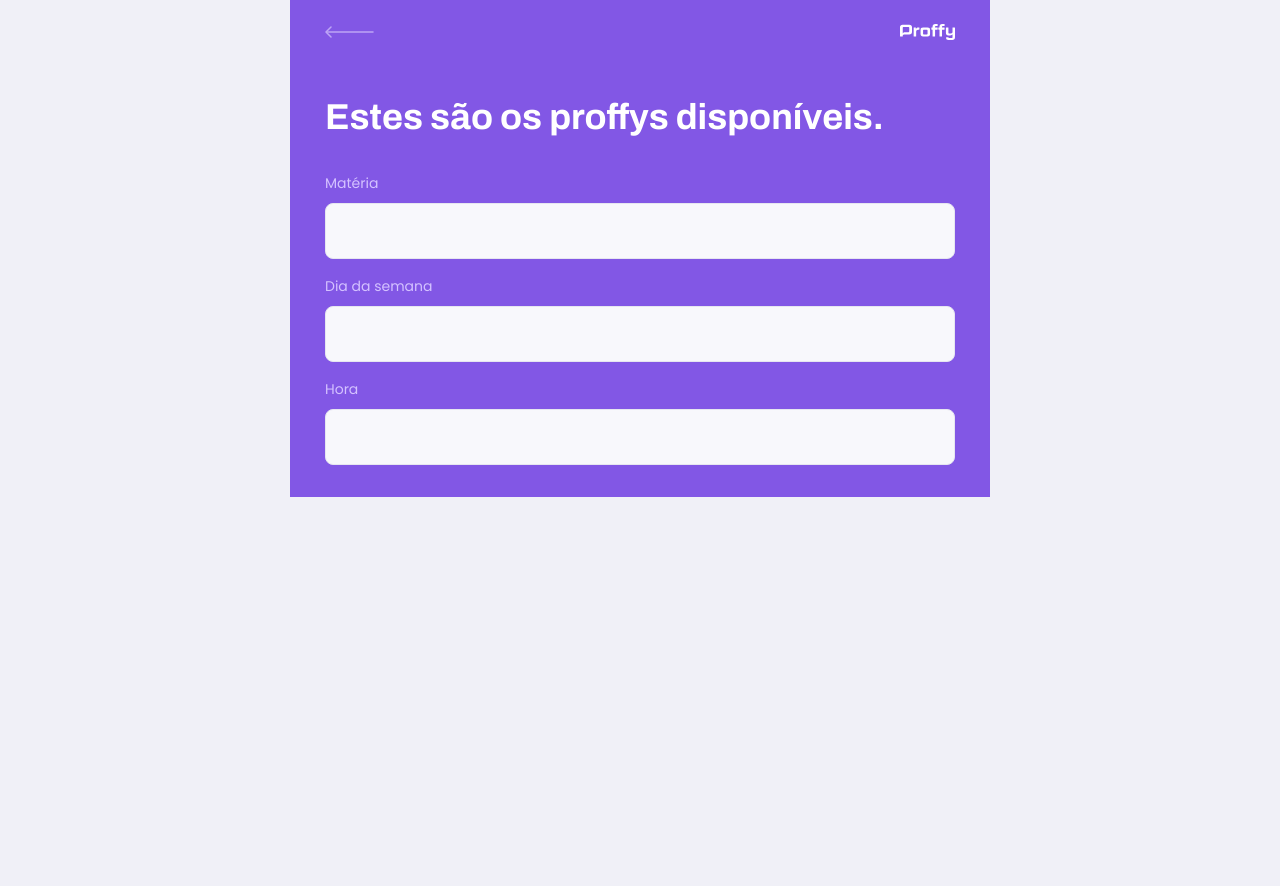
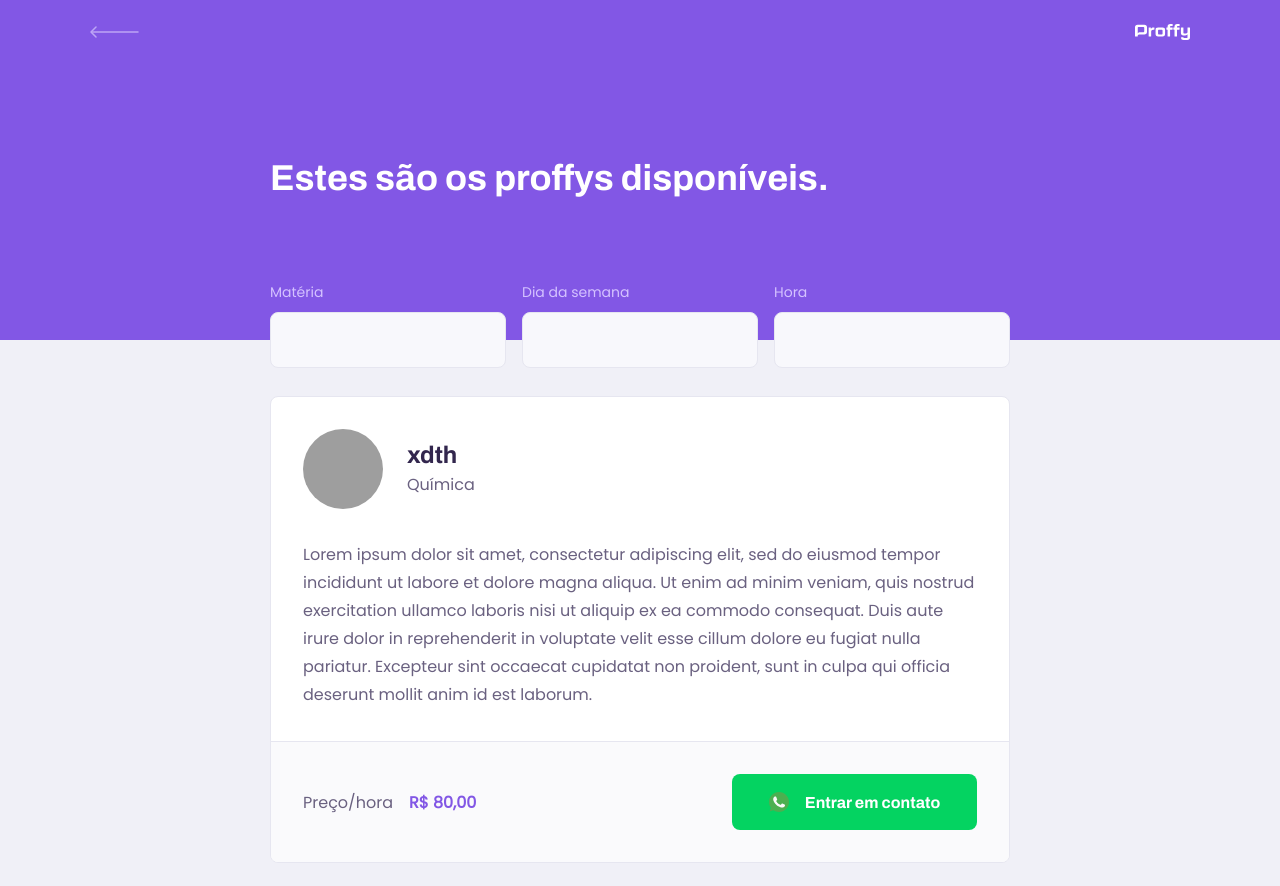
Before and after one commit to xdth/proffy, a React (Create React App) app in the folder web/: page /study in a window 1280 px wide. Shown: the top 886 px of the page. Before the commit the page ends 800 px from the top, so only its background shows below. Built offline with nearby package versions, Linux system fonts and the light colour scheme; grey boxes are pictures that could not be loaded.

Commit message:
teachersItem component

```diff
--- a/web/src/assets/styles/global.css
+++ b/web/src/assets/styles/global.css
@@ -46,6 +46,7 @@ input,
 button,
 textarea {
   font: 500 1.6rem Poppins;
+  color: var(--color-text-base);
 }
 
 .container {
--- a/web/src/componenets/PageHeader/index.tsx
+++ b/web/src/componenets/PageHeader/index.tsx
@@ -3,6 +3,8 @@ import { Link } from 'react-router-dom';
 
 import logoImg from '../../assets/images/logo.svg';
 import backIcon from '../../assets/images/icons/back.svg';
+
+import './styles.css';
 
 interface PageHeaderProps {
   title: string;
--- a/web/src/componenets/PageHeader/styles.css
+++ b/web/src/componenets/PageHeader/styles.css
@@ -0,0 +1,67 @@
+
+.page-header {
+  display: flex;
+  flex-direction: column;
+  background-color: var(--color-primary);
+}
+
+.page-header .top-bar-container {
+  width: 90%;
+  margin: 0 auto;
+  display: flex;
+  justify-content: space-between;
+  align-items: center;
+  color: var(--color-text-in-primary);
+  padding:  1.6rem 0;
+}
+
+.page-header .top-bar-container a {
+  height: 3.2rem;
+  transition: opacity 0.2s;
+}
+
+.page-header .top-bar-container a:hover {
+  opacity: 0.6;
+}
+
+.page-header .top-bar-container > img {
+  height: 1.6rem;
+}
+
+.page-header .header-content {
+  width: 90%;
+  margin: 0 auto;
+  position: relative;
+  margin: 3.2rem auto;
+}
+
+.page-header .header-content strong {
+  font: 700 3.6rem Archivo;
+  line-height: 4.2rem;
+  color: var(--color-title-in-primary);
+}
+
+@media (min-width: 700px) {
+  .page-header {
+    height: 340px;
+  }
+
+  .page-header .top-bar-container {
+    max-width: 1100px;
+  }
+
+  .page-header .header-content {
+    flex: 1;
+    max-width: 740px;
+    margin: 0 auto;
+    padding-bottom: 48px;
+    display: flex;
+    flex-direction: column;
+    justify-content: center;
+    align-items: flex-start;
+  }
+
+  .page-header .header-content srtong {
+    max-width: 350px;
+  }
+}
--- /dev/null
+++ b/web/src/componenets/TeacherItem/index.tsx
@@ -0,0 +1,36 @@
+import React from 'react';
+
+import whatsappIcon from '../../assets/images/icons/whatsapp.svg';
+
+import './styles.css'
+
+function TeacherItem() {
+  return (
+      <article className="teacher-item">
+        <header>
+          <img src="https://avatars1.githubusercontent.com/u/12601116?s=460&u=a654dd1ff2aa806f44650c70871b0b614b99d64f&v=4" alt="xdth"/>
+          <div>
+            <strong>xdth</strong>
+            <span>Química</span>
+          </div>
+        </header>
+
+        <p>
+          Lorem ipsum dolor sit amet, consectetur adipiscing elit, sed do eiusmod tempor incididunt ut labore et dolore magna aliqua. Ut enim ad minim veniam, quis nostrud exercitation ullamco laboris nisi ut aliquip ex ea commodo consequat. Duis aute irure dolor in reprehenderit in voluptate velit esse cillum dolore eu fugiat nulla pariatur. Excepteur sint occaecat cupidatat non proident, sunt in culpa qui officia deserunt mollit anim id est laborum.
+        </p>
+
+        <footer>
+          <p>
+            Preço/hora
+            <strong>R$ 80,00</strong>
+          </p>
+          <button>
+            <img src={whatsappIcon} alt="Whatsapp"/>
+            Entrar em contato
+          </button>
+        </footer>
+      </article>
+  );
+}
+
+export default TeacherItem;
--- /dev/null
+++ b/web/src/componenets/TeacherItem/styles.css
@@ -0,0 +1,104 @@
+
+.teacher-item {
+  background: var(--color-box-base);
+  border: 1px solid var(--color-line-in-white);
+  border-radius: 0.8rem;
+  margin-top: 2.4rem;
+  overflow: hidden;
+}
+
+.teacher-item header {
+  padding: 3.2rem 2rem;
+  display: flex;
+  align-items: center;
+}
+
+.teacher-item header img {
+  width: 8rem;
+  height: 8rem;
+  border-radius: 50%;
+}
+
+.teacher-item header div {
+  margin-left: 2.4rem;
+}
+
+.teacher-item header div strong {
+  font: 700 2.4rem Archivo;
+  display: block;
+  color: var(--color-text-title)
+}
+
+.teacher-item header div span {
+  font-size: 1.6rem;
+  display: block;
+  margin-top: 0.4rem;
+}
+
+.teacher-item > p {
+  padding: 0 2rem;
+  font-size: 1.6rem;
+  line-height: 2.8rem;
+}
+
+.teacher-item footer {
+  padding: 3.2rem 2rem;
+  background: var(--color-box-footer);
+  border-top: 1px solid var(--color-line-in-white);
+  margin-top: 3.2rem;
+  display: flex;
+  align-items: center;
+  justify-content: space-between;
+}
+
+.teacher-item footer p strong {
+  color: var(--color-primary);
+  font-size: 1.6rem;
+  display: block;
+}
+
+.teacher-item footer button {
+  width: 20rem;
+  height: 5.6rem;
+  background: var(--color-secondary);
+  color: var(--color-button-text);
+  border: 0;
+  border-radius: 0.8rem;
+  cursor: pointer;
+  font: 700 1.4rem Archivo;
+  display: flex;
+  align-items: center;
+  justify-content: space-evenly;
+  transition: 0.2s;
+}
+
+.teacher-item footer button:hover {
+  background: var(--color-secondary-dark);
+}
+
+
+@media (min-width: 700px) {
+  .teacher-item header,
+  .teacher-item footer {
+    padding: 3.2rem;
+  }
+
+  .teacher-item > p {
+    padding: 0 3.2rem;
+  }
+
+  .teacher-item footer p strong {
+    display: initial;
+    margin-left: 1.6rem;
+  }
+
+  .teacher-item footer button {
+    width: 24.5rem;
+    font-size: 1.6rem;
+    justify-content: center;
+  }
+
+  .teacher-item footer button img {
+    margin-right: 1.6rem;
+  }
+}
--- a/web/src/pages/TeacherList/index.tsx
+++ b/web/src/pages/TeacherList/index.tsx
@@ -1,6 +1,7 @@
 import React from 'react';
 
 import PageHeader from '../../componenets/PageHeader';
+import TeacherItem from '../../componenets/TeacherItem';
 
 import './styles.css';
 
@@ -23,6 +24,15 @@ function TeacherList() {
         </div>
       </form>
     </PageHeader>
+
+    <main>
+      <TeacherItem />
+      <TeacherItem />
+      <TeacherItem />
+      <TeacherItem />
+      <TeacherItem />
+      <TeacherItem />
+    </main>
     </div>
   );
 }
--- a/web/src/pages/TeacherList/styles.css
+++ b/web/src/pages/TeacherList/styles.css
@@ -1,48 +1,6 @@
 #page-teacher-list {
   width: 100vw;
   height: 100vh;
-}
-
-.page-header {
-  display: flex;
-  flex-direction: column;
-  background-color: var(--color-primary);
-}
-
-.page-header .top-bar-container {
-  width: 90%;
-  margin: 0 auto;
-  display: flex;
-  justify-content: space-between;
-  align-items: center;
-  color: var(--color-text-in-primary);
-  padding:  1.6rem 0;
-}
-
-.page-header .top-bar-container a {
-  height: 3.2rem;
-  transition: opacity 0.2s;
-}
-
-.page-header .top-bar-container a:hover {
-  opacity: 0.6;
-}
-
-.page-header .top-bar-container > img {
-  height: 1.6rem;
-}
-
-.page-header .header-content {
-  width: 90%;
-  margin: 0 auto;
-  position: relative;
-  margin: 3.2rem auto;
-}
-
-.page-header .header-content strong {
-  font: 700 3.6rem Archivo;
-  line-height: 4.2rem;
-  color: var(--color-title-in-primary);
 }
 
 #search-teachers {
@@ -87,3 +45,32 @@
   right: 1.6rem;
   bottom: 0;
 }
+
+#page-teacher-list main {
+  margin: 3.2rem auto;
+  width: 90%;
+}
+
+@media (min-width: 700px) {
+  #page-teacher-list {
+    max-width: 100%;
+  }
+
+  #search-teachers {
+    display: grid;
+    grid-template-columns: repeat(3, 1fr);
+    column-gap: 16px;
+    position: absolute;
+    bottom: -28px;
+  }
+
+  #search-teachers .input-block + .input-block {
+    margin-top: 0;
+  }
+
+  #page-teacher-list main {
+    padding: 3.2rem 0;
+    max-width: 740px;
+    margin: 0 auto;
+  }
+}
```
